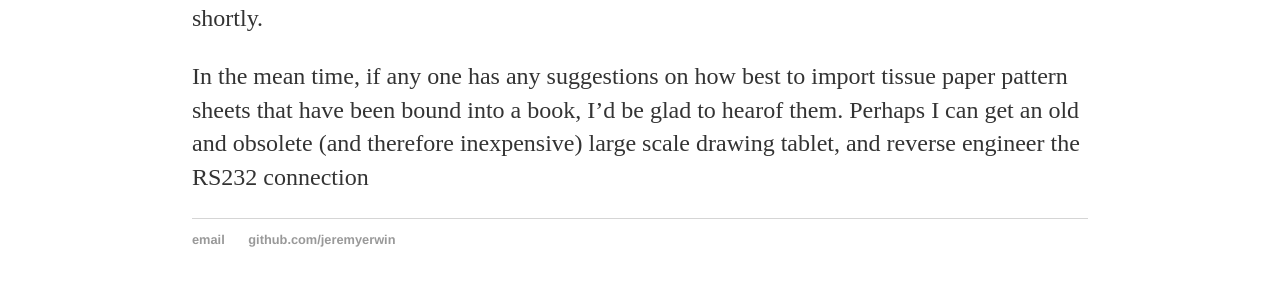
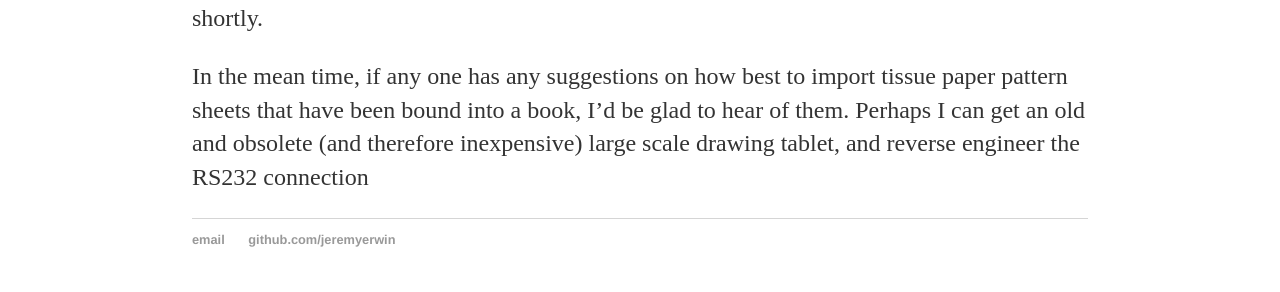
Before and after one commit to jeremyerwin/jeremyerwin.github.io, a Jekyll site: the page built from _posts/2018-06-04-corsage-en-velours-chataigne.md, in a window 1280 px wide. Shown: the part 1848-2140 px from the top of the page. Built offline with Jekyll 4.4.1, drawn with Linux system fonts in a browser that asks for light colours.

Commit message:
Update 2018-06-04-corsage-en-velours-chataigne.md

```diff
--- a/_posts/2018-06-04-corsage-en-velours-chataigne.md
+++ b/_posts/2018-06-04-corsage-en-velours-chataigne.md
@@ -25,4 +25,4 @@ Getting the tissue pattern into my computer proved a bit of an ordeal. I first t
 
 Right now, the pattern is in a .las (Wild ginger Patternmaster) file, and IIRC, licensing prolems complicate the sharing of theis sort of file. I should have it available as a DXF file shortly.
 
-In the mean time, if any one has any suggestions on how best to import tissue paper pattern sheets that have been bound into a book, I'd be glad to hearof them. Perhaps I can get an old and obsolete (and therefore inexpensive) large scale drawing tablet, and reverse engineer the RS232 connection
+In the mean time, if any one has any suggestions on how best to import tissue paper pattern sheets that have been bound into a book, I'd be glad to hear of them. Perhaps I can get an old and obsolete (and therefore inexpensive) large scale drawing tablet, and reverse engineer the RS232 connection
```
